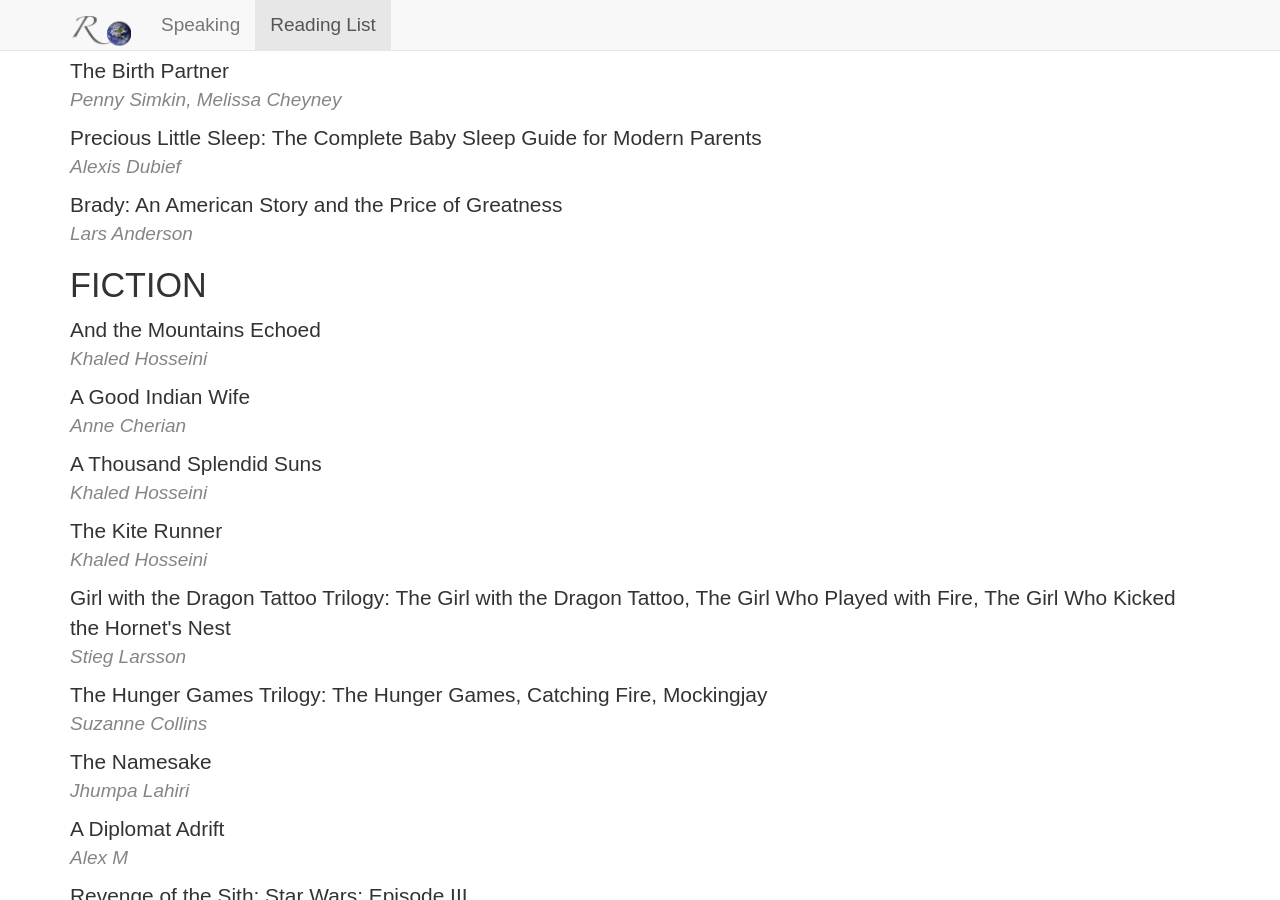
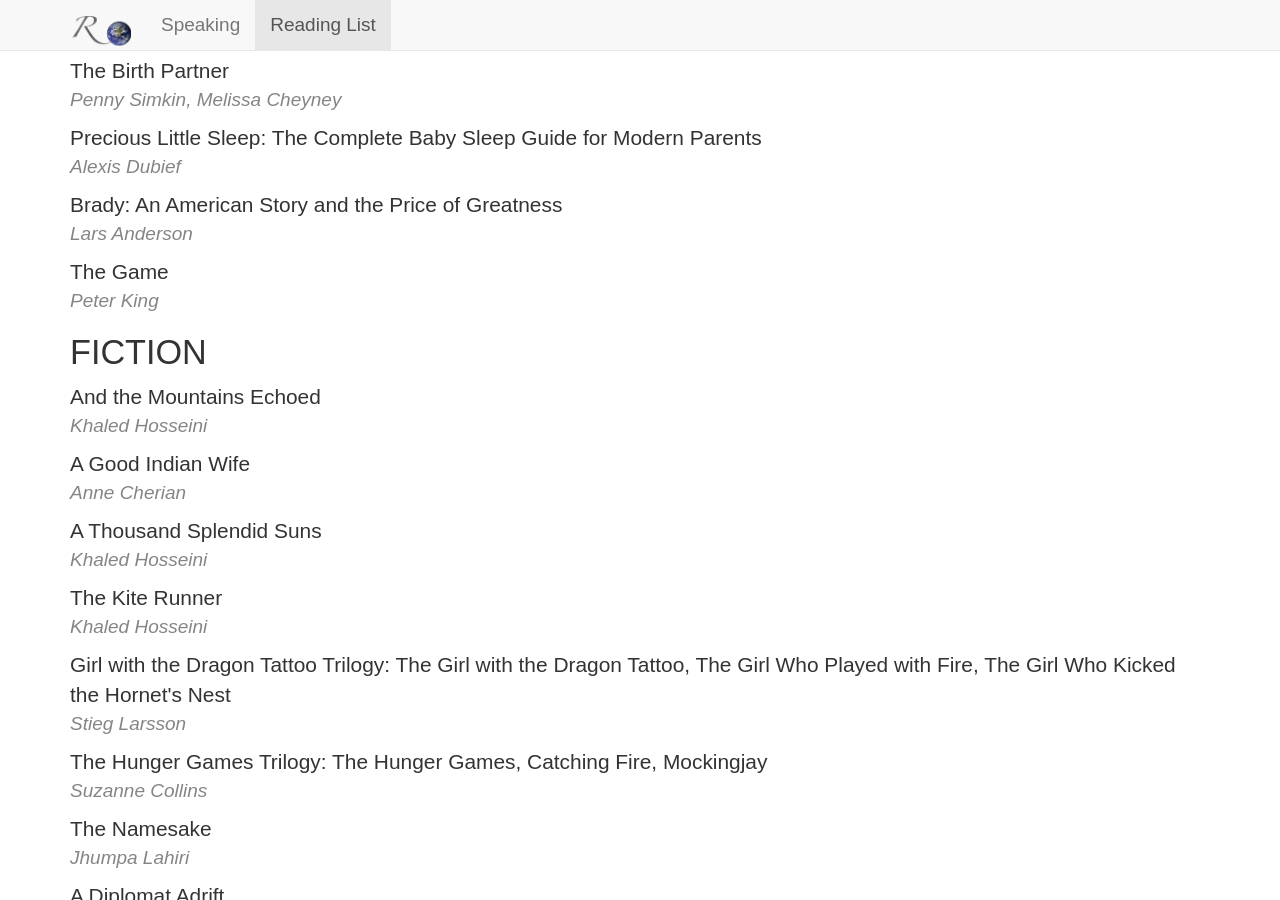
Before and after one commit to rovolution/rovolution.github.io, a Jekyll site: the page built from reading-list/index.html, in a window 1280 px wide and 900 px high, scrolled down 8854 px. Built offline with Jekyll 4.4.1, drawn with Linux system fonts in a browser that asks for light colours; nearby versions of some CDN libraries.

Commit message:
Update index.html

```diff
--- a/reading-list/index.html
+++ b/reading-list/index.html
@@ -541,6 +541,10 @@
 			<div class='book-list-title'>Brady: An American Story and the Price of Greatness</div>
 			<div class='book-list-author'>Lars Anderson</div>
 		</li>
+		<li class='book-list-entry'>
+			<div class='book-list-title'>The Game</div>
+			<div class='book-list-author'>Peter King</div>
+		</li>
 	</ul>
 	<h3 class="book-list-category">FICTION</h3>
 	<ul class='book-list'>
```
